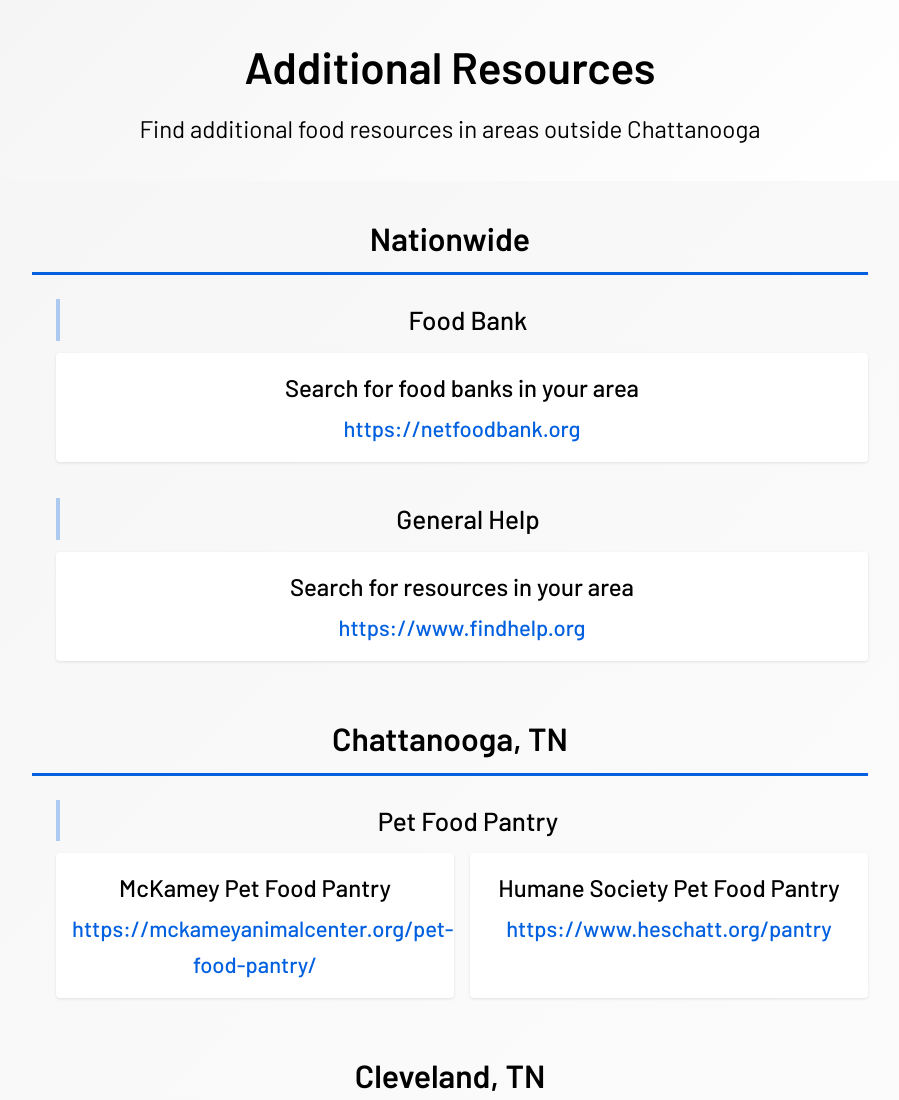
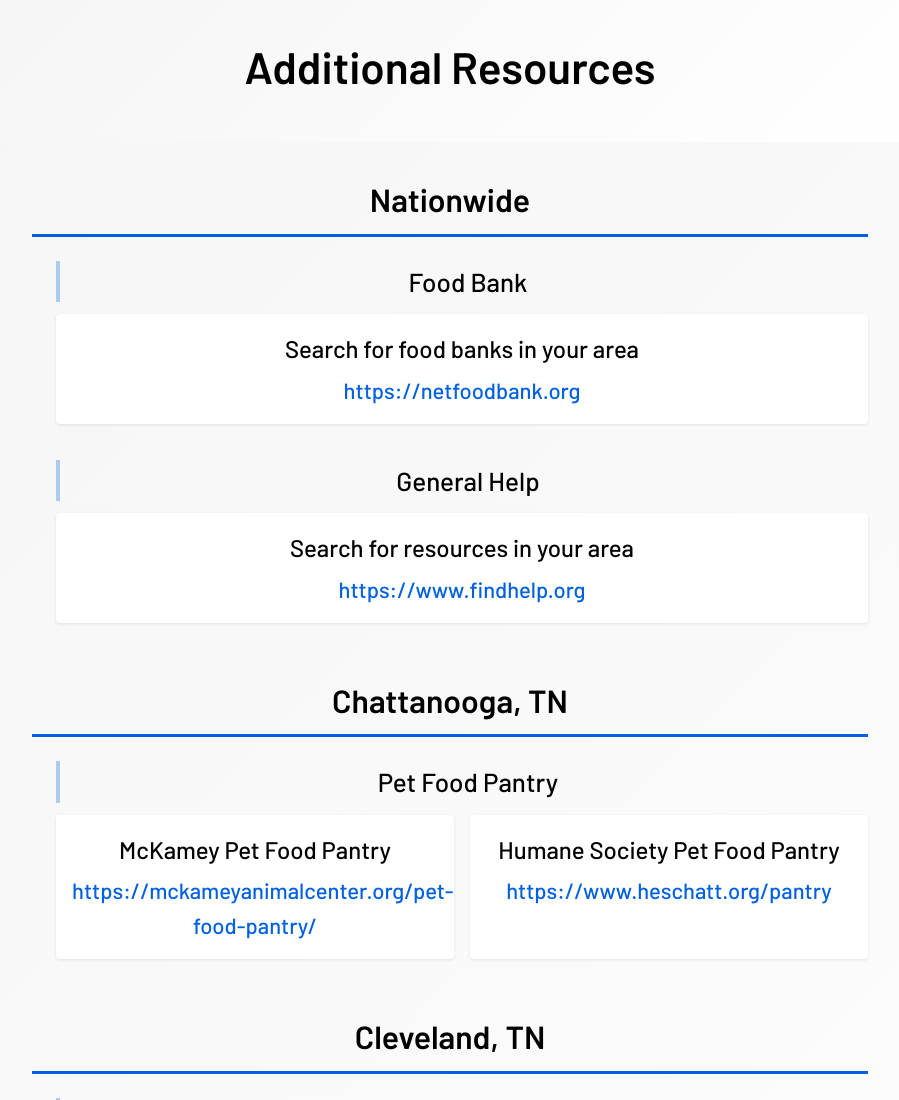
Before and after one commit to MrErin/prideFoodMap, a website: page public/resources.html in a window 1280 px wide. Shown: the top 1100 px of the page, without its empty margins (190-1089 px from the left). Drawn offline with nearby package versions, Linux system fonts and the light colour scheme.

```diff
--- a/public/resources.html
+++ b/public/resources.html
@@ -173,9 +173,6 @@
     <div class="container">
       <div class="header-section">
         <h1>Additional Resources</h1>
-        <p class="subtitle">
-          Find additional food resources in areas outside Chattanooga
-        </p>
       </div>
       <div id="content" class="loading" role="status" aria-live="polite">
         Loading resources...
```
